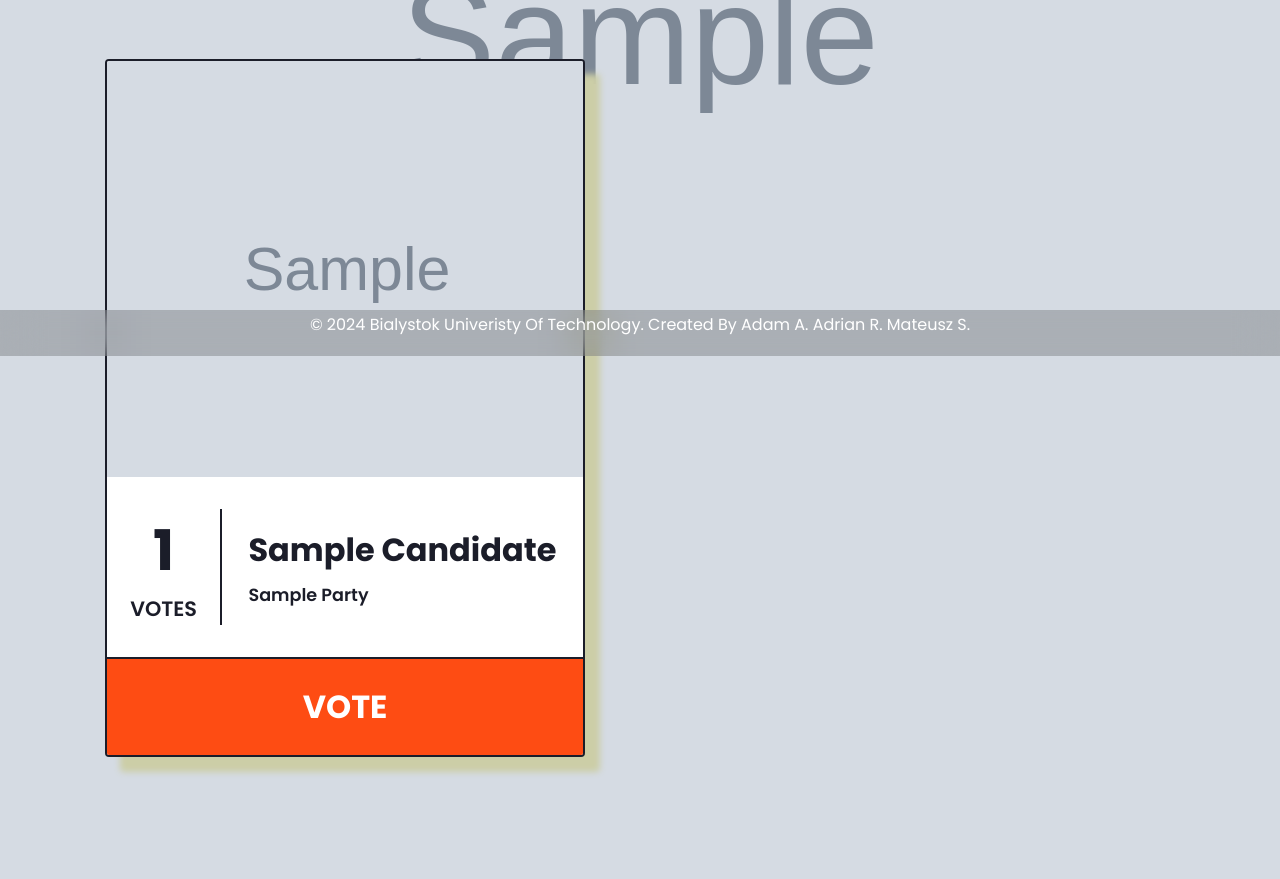
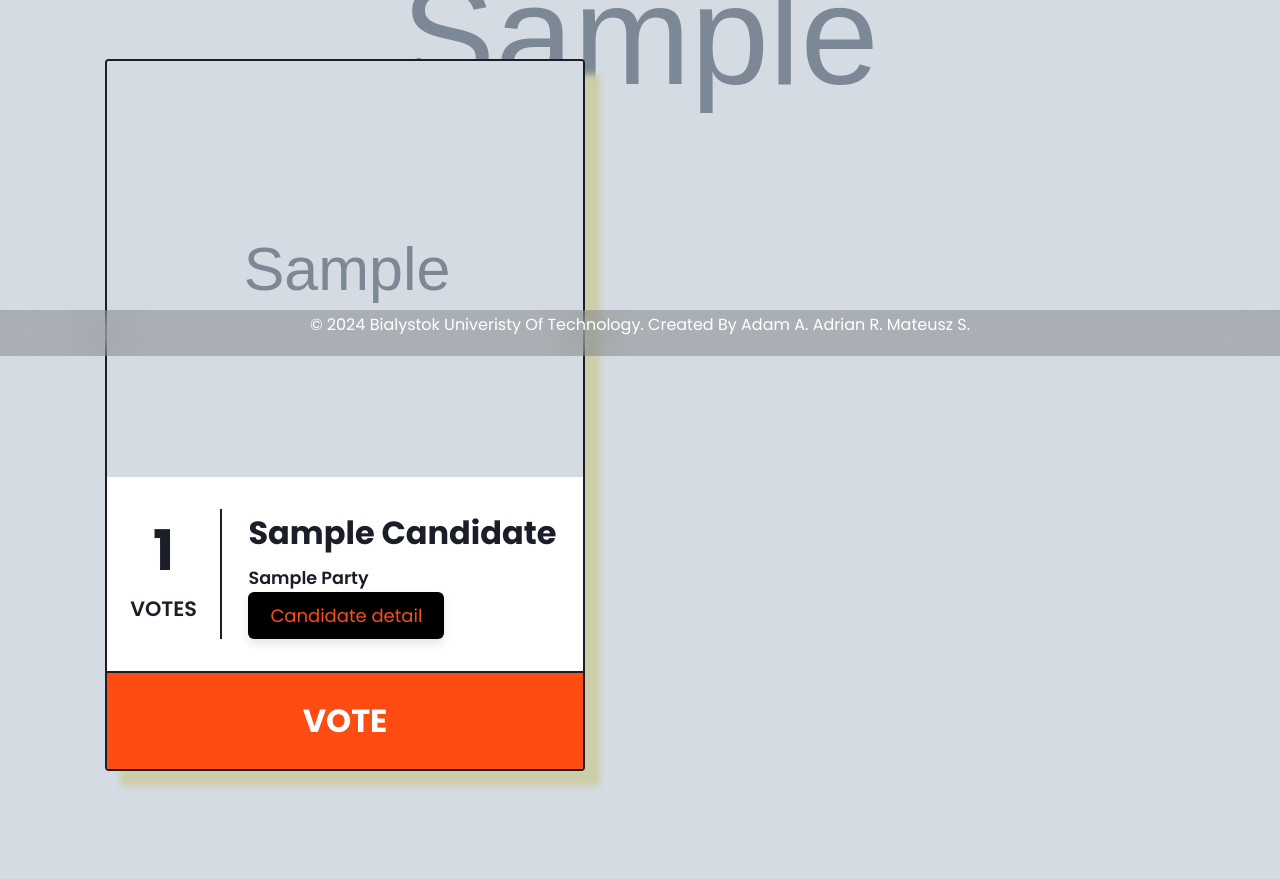
Before and after one commit to adrianapps/votingsystem, a Django app: template election/templates/election/election_detail.html in a window 1280 px wide. Shown: the part 444-1323 px from the top of the page. Run offline with Django 5.2, Linux system fonts and the light colour scheme; the template is opened without the code that fills it: values that come from a table or form of the project are taken from there, others are empty; tables that the repository leaves empty hold one stand-in row (values such as "Sample post"); grey boxes marked "Sample" are stand-in pictures; some libraries are stand-ins or nearby versions.

Commit message:
added button in election details

```diff
--- a/election/templates/election/election_detail.html
+++ b/election/templates/election/election_detail.html
@@ -65,8 +65,6 @@
         -->
         {% if candidates %}
         <main>
-            <form method="post" action="{% url 'election:vote' election.id %}">
-                {% csrf_token %}
                 <div class="row">
                     {% for candidate in candidates %}
                     <div class="col-lg-4 col-md-6 mb-4" style="margin-top: 60px;">
@@ -81,14 +79,17 @@
                                 <div class="candidate-info">
                                     <span class="candidate-name">{{ candidate.name }}</span>
                                     <span class="candidate-party">{{ candidate.party }}</span>
+                                    <a href="{% url 'election:candidate-detail' pk=candidate.pk %}"><button class="button">Candidate detail</button></a>
                                 </div>
                             </div>
-                            <button class="card-btn" type="submit" name="candidate" value="{{ candidate.id }}">VOTE</button>
+                            <form method="post" action="{% url 'election:vote' election.id %}">
+                                {% csrf_token %}
+                                <button class="card-btn" type="submit" name="candidate" value="{{ candidate.id }}">VOTE</button>
+                            </form>
                         </div>
                     </div>
                     {% endfor %}
                 </div>
-            </form>
         </main>
         {% else %}
             <p style="text-align:center; justify-content:center; color:#fff;">No candidates available for this election.</p>
--- a/static/css/election_detail.css
+++ b/static/css/election_detail.css
@@ -216,6 +216,37 @@ main{
     font-weight: 600;
 }
 
+.button{
+    position: relative;
+    padding: 10px 22px;
+    background: #000;
+    border-radius: 6px;
+    color: #fe4c13;
+    border: none;
+    font-size: 18px;
+    font-weight: 400;
+    cursor: pointer;
+    transition: transform 0.2s ease;
+    box-shadow: 0 5px 10px rgba(0,0,0,0.1);
+}
+
+.button:active{
+    transform: scale(0.96);
+}
+
+.button::before,
+.button::after{
+    content: "";
+    position: absolute;
+    left: 50%;
+    transform: translateX(-50%);
+    height: 100%;
+    width: 150%;
+    z-index: -1;
+    background-repeat: no-repeat;
+}
+
+
 .card-btn{
     width: 100%;
     border: none;
```
Also changed, not shown: media/pictures/Komorowski.jpg (added).
